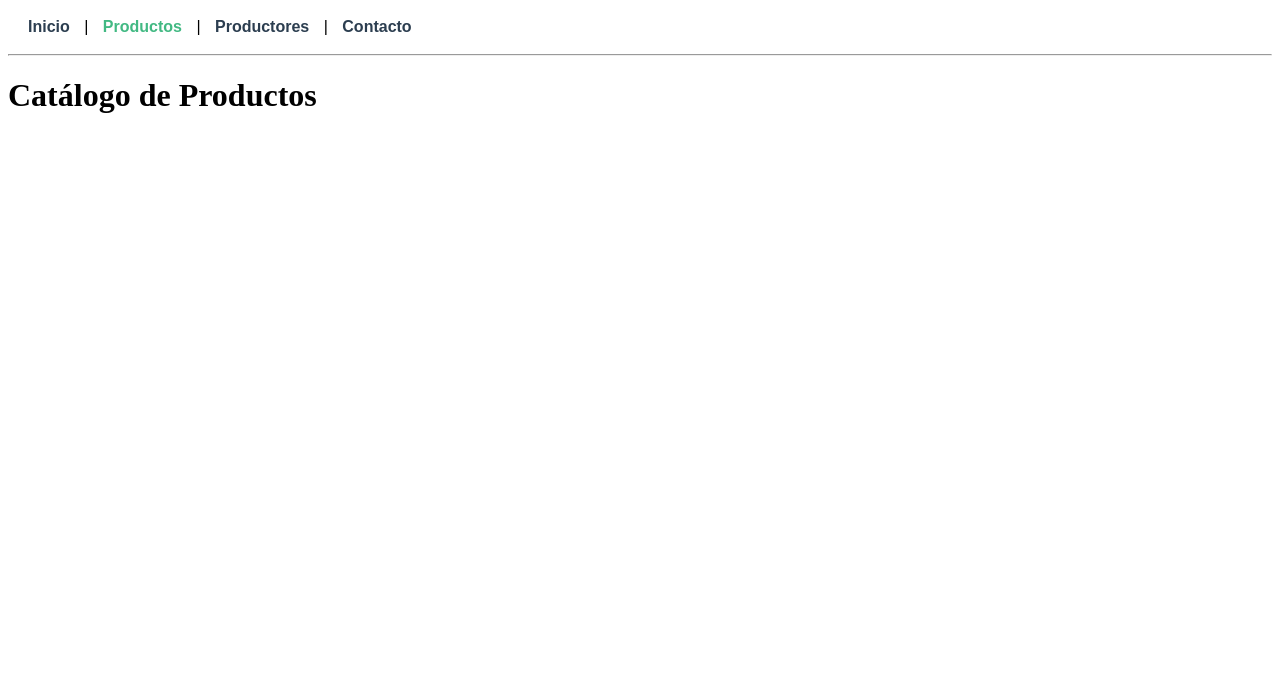
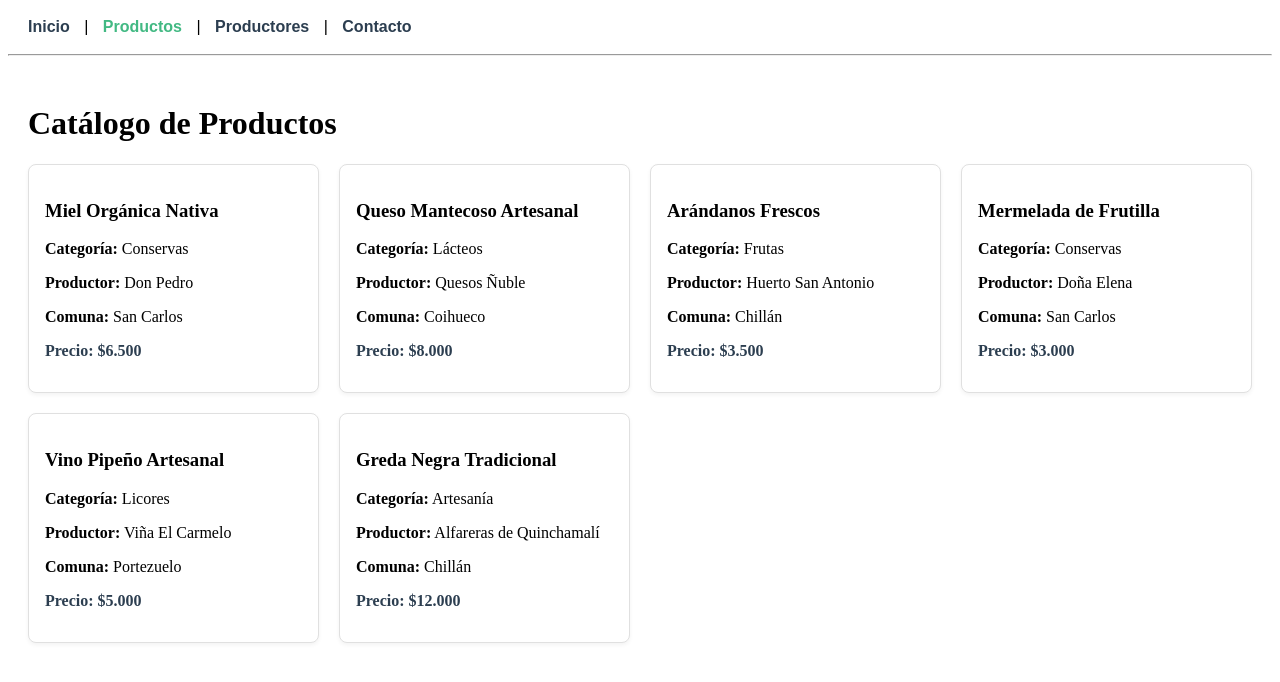
Before and after one commit to sebaacr/IW600-NT1-Sebastian-Concha, a Vue app: page /productos in a window 1280 px wide. Shown: the top 682 px of the page. Built offline with nearby package versions, Linux system fonts and the light colour scheme.

Commit message:
Parte B - Creación de componente ProductoCard, paso de datos mediante Props y carga de productos de la Región de Ñuble

```diff
--- /dev/null
+++ b/src/components/ProductoCard.vue
@@ -0,0 +1,32 @@
+<template>
+  <div class="card">
+    <h3>{{ producto.nombre }}</h3>
+    <p><strong>Categoría:</strong> {{ producto.categoria }}</p>
+    <p><strong>Productor:</strong> {{ producto.productor }}</p>
+    <p><strong>Comuna:</strong> {{ producto.comuna }}</p>
+    <p class="precio"><strong>Precio:</strong> ${{ producto.precio.toLocaleString('es-CL') }}</p>
+  </div>
+</template>
+
+<script setup>
+defineProps({
+  producto: {
+    type: Object,
+    required: true
+  }
+})
+</script>
+
+<style scoped>
+.card {
+  border: 1px solid #e0e0e0;
+  border-radius: 8px;
+  padding: 16px;
+  background-color: #ffffff;
+  box-shadow: 0 2px 4px rgba(0,0,0,0.05);
+}
+.precio {
+  color: #2c3e50;
+  font-weight: bold;
+}
+</style>
--- a/src/views/Productos.vue
+++ b/src/views/Productos.vue
@@ -1,5 +1,38 @@
 <template>
-  <div>
+  <div class="catalogo">
     <h1>Catálogo de Productos</h1>
+    <div class="grid-productos">
+      <ProductoCard
+        v-for="item in productos"
+        :key="item.id"
+        :producto="item"
+      />
+    </div>
   </div>
 </template>
+
+<script setup>
+import { ref } from 'vue'
+import ProductoCard from '../components/ProductoCard.vue'
+
+const productos = ref([
+  { id: 1, nombre: 'Miel Orgánica Nativa', categoria: 'Conservas', productor: 'Don Pedro', comuna: 'San Carlos', precio: 6500 },
+  { id: 2, nombre: 'Queso Mantecoso Artesanal', categoria: 'Lácteos', productor: 'Quesos Ñuble', comuna: 'Coihueco', precio: 8000 },
+  { id: 3, nombre: 'Arándanos Frescos', categoria: 'Frutas', productor: 'Huerto San Antonio', comuna: 'Chillán', precio: 3500 },
+  { id: 4, nombre: 'Mermelada de Frutilla', categoria: 'Conservas', productor: 'Doña Elena', comuna: 'San Carlos', precio: 3000 },
+  { id: 5, nombre: 'Vino Pipeño Artesanal', categoria: 'Licores', productor: 'Viña El Carmelo', comuna: 'Portezuelo', precio: 5000 },
+  { id: 6, nombre: 'Greda Negra Tradicional', categoria: 'Artesanía', productor: 'Alfareras de Quinchamalí', comuna: 'Chillán', precio: 12000 }
+])
+</script>
+
+<style scoped>
+.catalogo {
+  padding: 20px;
+}
+.grid-productos {
+  display: grid;
+  grid-template-columns: repeat(auto-fill, minmax(250px, 1fr));
+  gap: 20px;
+  margin-top: 20px;
+}
+</style>
```
Also changed, not shown: 1 other file (tests, documents, lock files or other folders).
